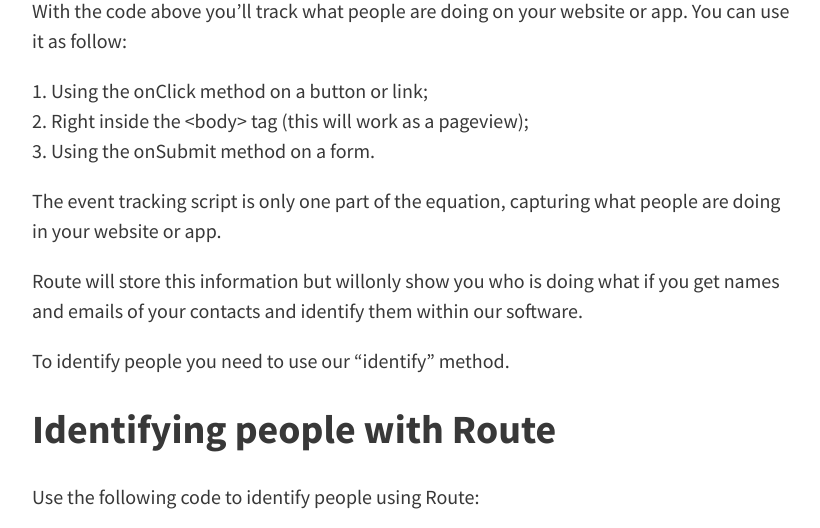
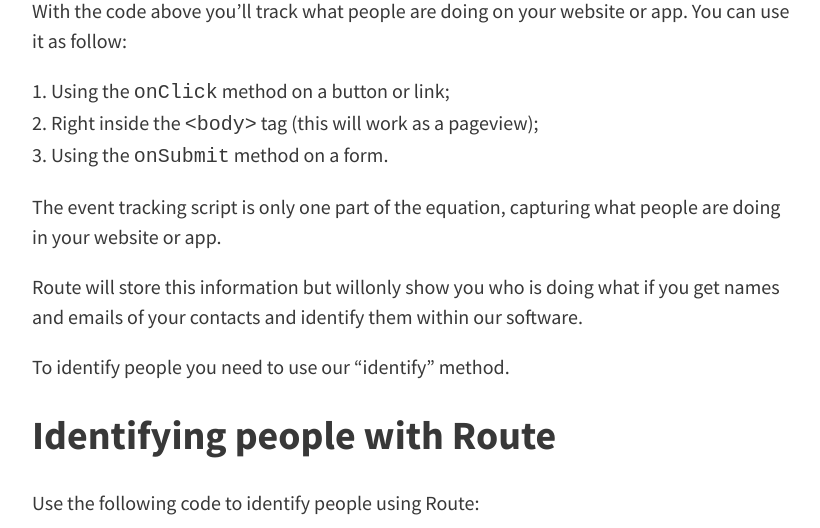
Before and after one commit to felipecbarbosa/felipecbarbosa.github.io, a Jekyll site: the page built from medium/2015-04-24-route-javascript.md, in a window 1280 px wide and 900 px high, scrolled down 1647 px, cut to the strip 182-710 px from the top of the window. Shown: the whole strip, without its empty margins (224-1044 px from the left). Built offline with Jekyll 4.4.1, drawn with Linux system fonts in a browser that asks for light colours; nearby versions of some CDN libraries; comment, search, counter and statistics services are not loaded.

Commit message:
Edited code block

````diff
--- a/medium/2015-04-24-route-javascript.md
+++ b/medium/2015-04-24-route-javascript.md
@@ -41,9 +41,9 @@ What you need is to track their behavior with the following event tracking scrip
 
 With the code above you’ll track what people are doing on your website or app. You can use it as follow:
 
-1. Using the onClick method on a button or link;
-2. Right inside the <body> tag (this will work as a pageview);
-3. Using the onSubmit method on a form.
+1. Using the ```onClick``` method on a button or link;
+2. Right inside the ```<body>``` tag (this will work as a pageview);
+3. Using the ```onSubmit``` method on a form.
 
 The event tracking script is only one part of the equation, capturing what people are doing in your website or app.
 
````
